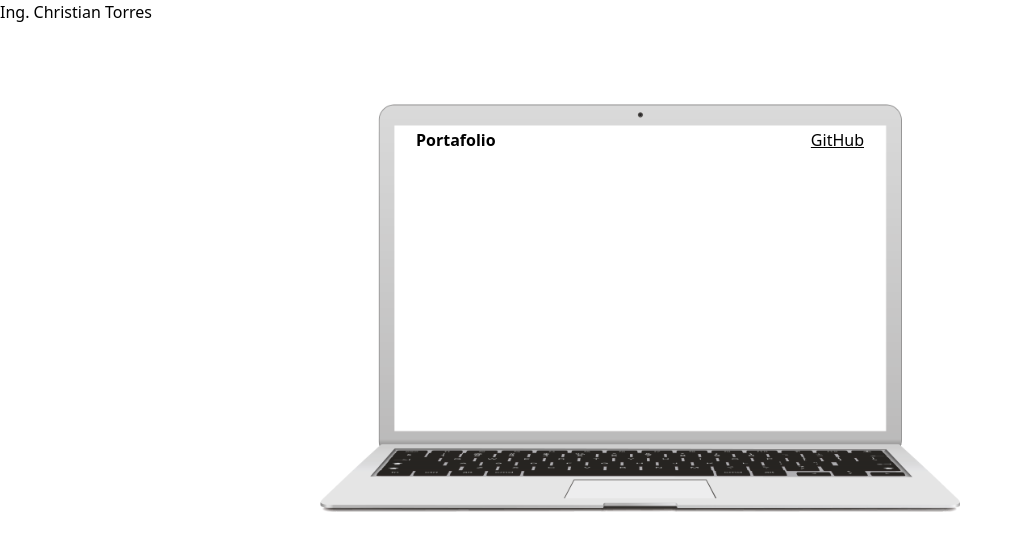
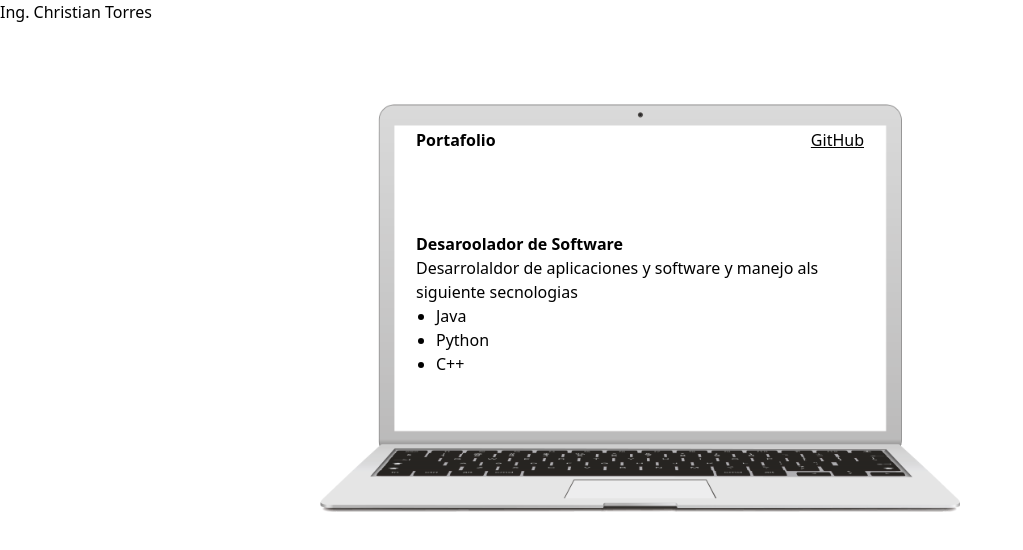
Before and after one commit to ChrissT94/potafolio, a plain HTML site: page index.html in a window 1280 px wide. Shown: the whole page, without its empty margins (0-1023 px from the left). Drawn offline with nearby package versions, Linux system fonts and the light colour scheme.

Commit message:
feat: add parrafo

```diff
--- a/index.html
+++ b/index.html
@@ -19,6 +19,18 @@
                 <h1 class= "font-bold text-2x1">Portafolio</h1>
                 <a class="underline" target="blank" href="https://github.com/ChrissT94"> GitHub</a>
             </nav>
+
+            <main>
+                <div class="mt-20">
+                    <h3 class="font-bold">Desaroolador de Software</h3>
+                    <p>Desarrolaldor de aplicaciones y software y manejo als siguiente secnologias</p>
+                    <ul class="list-disc ml-5">
+                        <li>Java</li>
+                        <li>Python</li>
+                        <li>C++</li>
+                    </ul>
+                </div>
+            </main>
         </header>
     </div>
 
```
